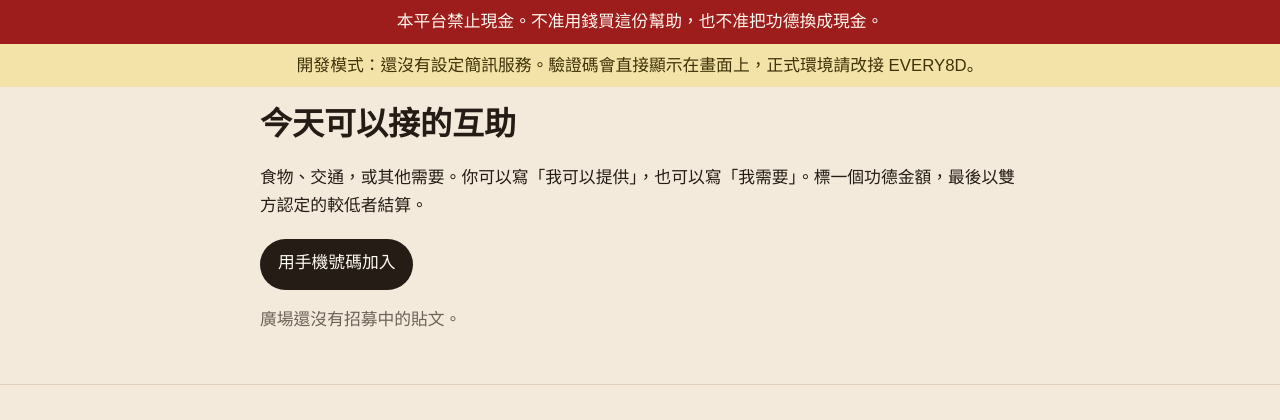
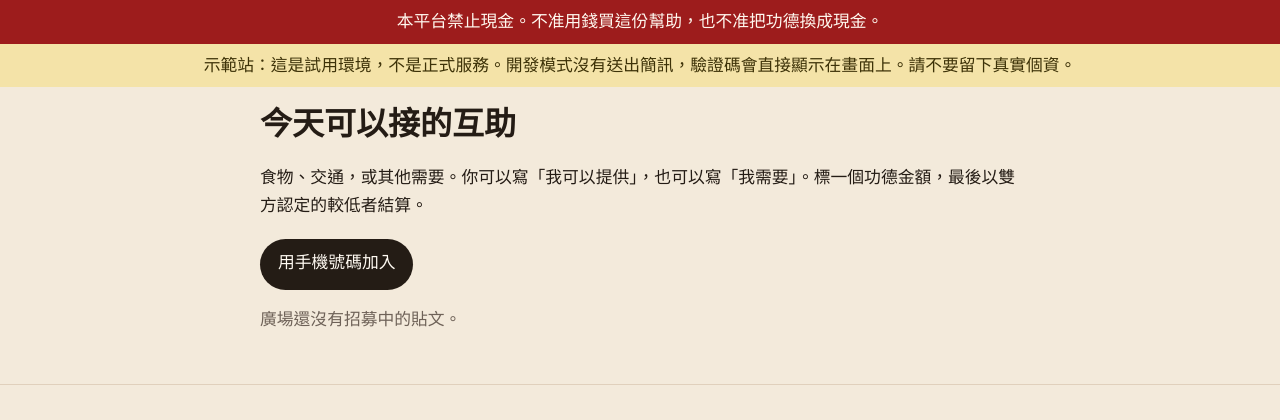
Before and after one commit to cequ3108/Zeus-s-Law, a Node server app: page / in a window 1280 px wide. Shown: the part 172-592 px from the top of the page. Run offline with Node 20, Linux system fonts and the light colour scheme; data that the repository does not hold is empty; some libraries are stand-ins or nearby versions.

Commit message:
Mark the dev SMS banner as a public demo.
The on-screen OTP stays, and the banner now says this site is a trial, not a real service.

Co-authored-by: cequ3108 <cequ3108@users.noreply.github.com>

```diff
--- a/src/views/partials/header.ejs
+++ b/src/views/partials/header.ejs
@@ -25,7 +25,7 @@
 </header>
 <div class="cash-banner">本平台禁止現金。不准用錢買這份幫助，也不准把功德換成現金。</div>
 <% if (devSms) { %>
-  <div class="dev-banner">開發模式：還沒有設定簡訊服務。驗證碼會直接顯示在畫面上，正式環境請改接 EVERY8D。</div>
+  <div class="dev-banner">示範站：這是試用環境，不是正式服務。開發模式沒有送出簡訊，驗證碼會直接顯示在畫面上。請不要留下真實個資。</div>
 <% } %>
 <% if (user && user.blocked) { %>
   <div class="blocked-banner">你的帳號已被封鎖<% if (user.block_reason) { %>（<%= user.block_reason %>）<% } %>，不能發布或接下。</div>
--- a/src/views/verify.ejs
+++ b/src/views/verify.ejs
@@ -5,7 +5,7 @@
   <p>驗證碼已發給 <strong><%= mobile %></strong>，10 分鐘內有效。</p>
   <% if (devCode) { %>
     <aside class="dev-code">
-      <p>開發模式驗證碼。沒有送出簡訊。正式環境不會出現這一段。</p>
+      <p>示範站的開發模式驗證碼。沒有送出簡訊。正式環境不會出現這一段。</p>
       <p id="dev-code"><%= devCode %></p>
     </aside>
   <% } %>
```
Also changed, not shown: README.md.
